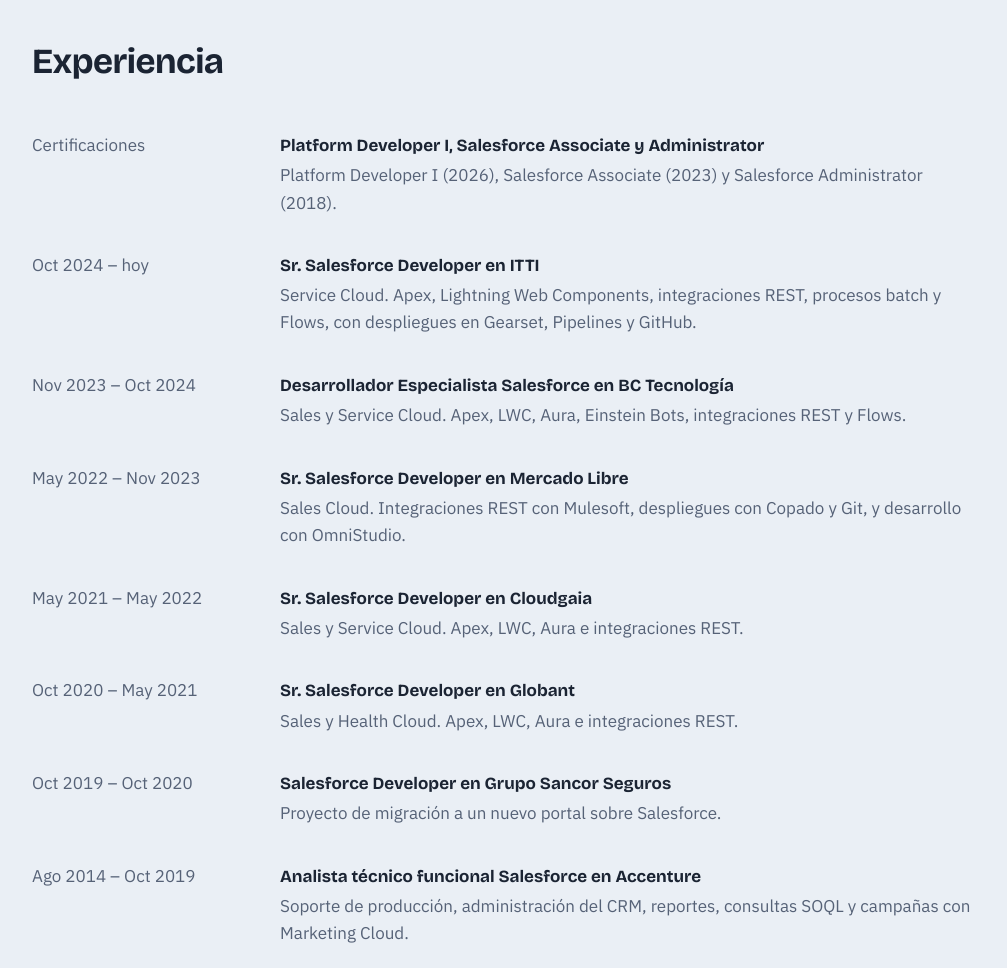
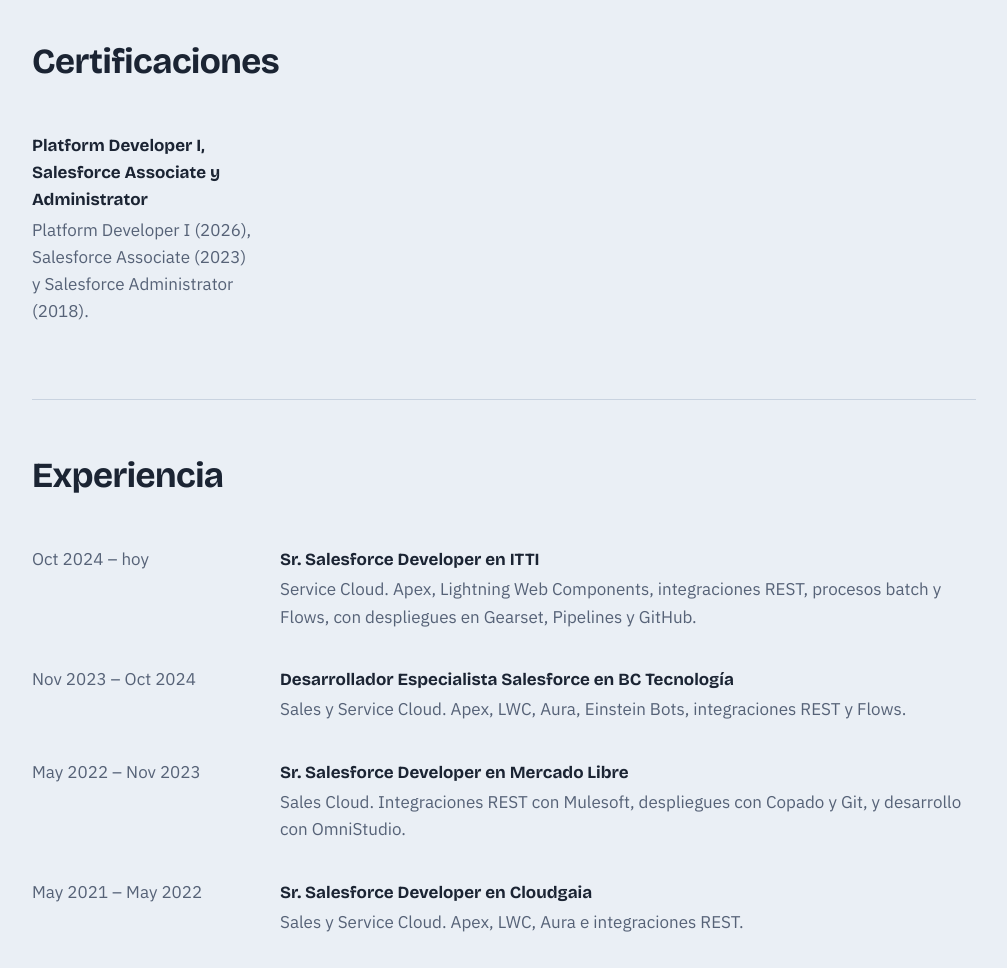
Before and after one commit to gonzalo-mansilla/gonzalo-mansilla.github.io, a plain HTML site: page index.html in a window 1280 px wide. Shown: the part 2060-3028 px from the top of the page, without its empty margins (136-1143 px from the left). Drawn offline with nearby package versions, Linux system fonts and the light colour scheme.

Commit message:
Update index.html

```diff
--- a/index.html
+++ b/index.html
@@ -154,8 +154,12 @@ footer{color:var(--muted);font-size:.9rem;padding:2rem 0 3rem}
     </section>
 
     <section id="experiencia">
+      <h2>Certificaciones</h2>
+      <div class="job"><div><b>Platform Developer I, Salesforce Associate y Administrator</b><p>Platform Developer I (2026), Salesforce Associate (2023) y Salesforce Administrator (2018).</p></div></div>
+    </section>
+
+    <section id="experiencia">
       <h2>Experiencia</h2>
-      <div class="job"><time>Certificaciones</time><div><b>Platform Developer I, Salesforce Associate y Administrator</b><p>Platform Developer I (2026), Salesforce Associate (2023) y Salesforce Administrator (2018).</p></div></div>
       <div class="job"><time>Oct 2024 – hoy</time><div><b>Sr. Salesforce Developer en ITTI</b><p>Service Cloud. Apex, Lightning Web Components, integraciones REST, procesos batch y Flows, con despliegues en Gearset, Pipelines y GitHub.</p></div></div>
       <div class="job"><time>Nov 2023 – Oct 2024</time><div><b>Desarrollador Especialista Salesforce en BC Tecnología</b><p>Sales y Service Cloud. Apex, LWC, Aura, Einstein Bots, integraciones REST y Flows.</p></div></div>
       <div class="job"><time>May 2022 – Nov 2023</time><div><b>Sr. Salesforce Developer en Mercado Libre</b><p>Sales Cloud. Integraciones REST con Mulesoft, despliegues con Copado y Git, y desarrollo con OmniStudio.</p></div></div>
```
